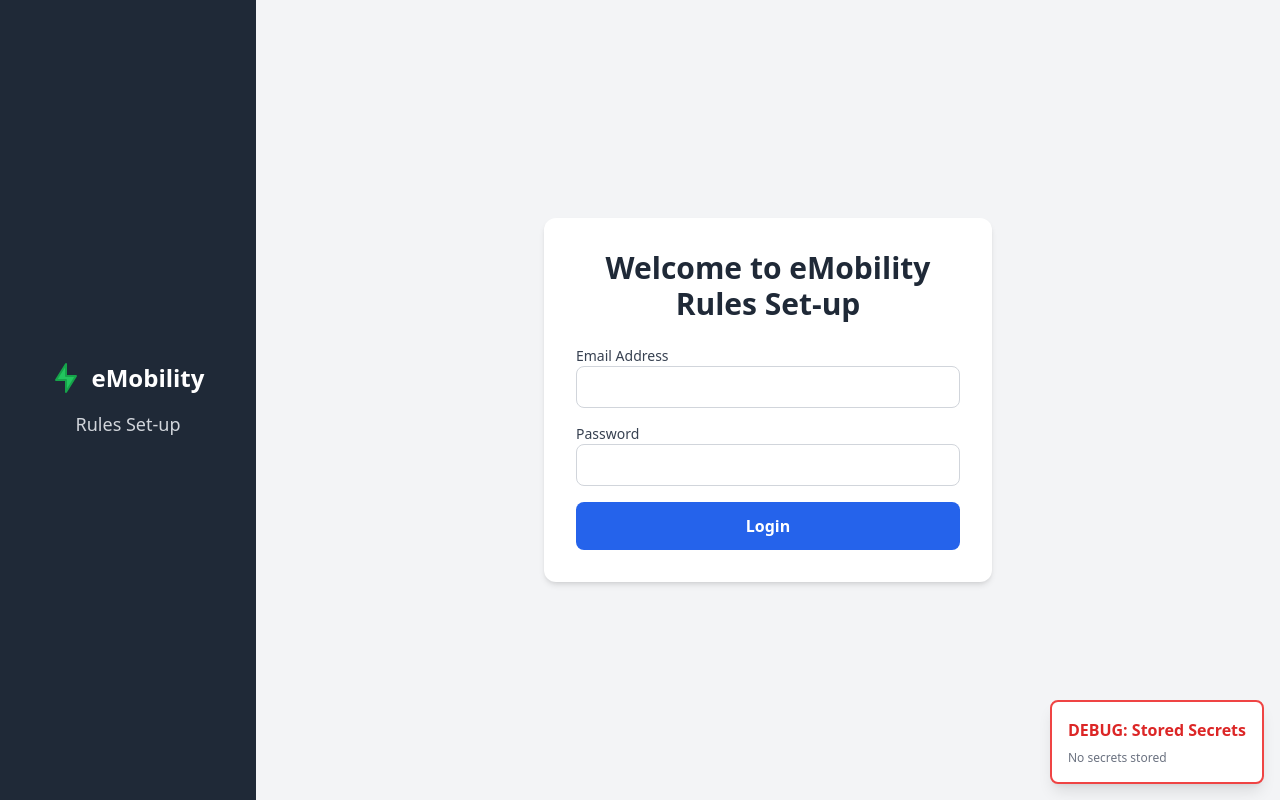
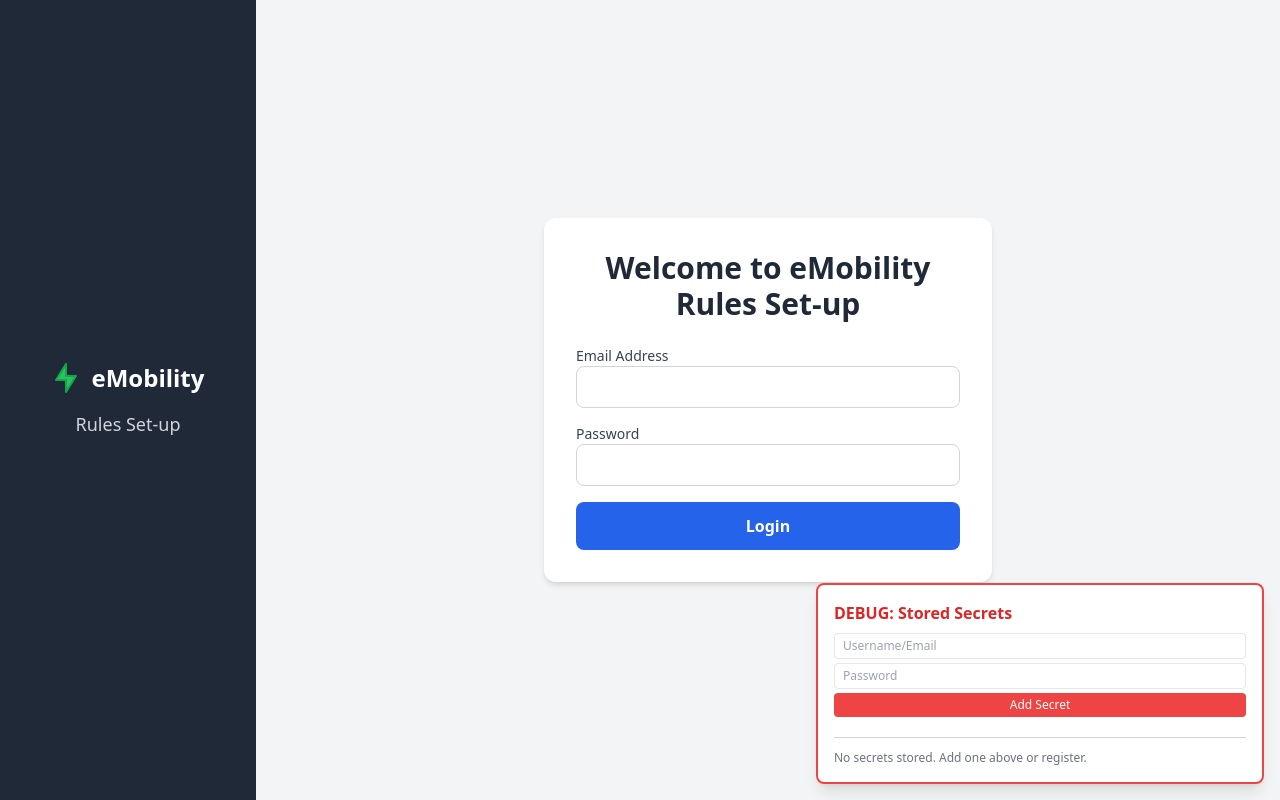
Before and after one commit to Markopolo-free/AppliedOptix, a React (Vite) app: page / in a window 1280 px wide. Built offline with nearby package versions, Linux system fonts and the light colour scheme.

Commit message:
feat: enhance debug component to manually add secrets

```diff
--- a/components/DebugSecrets.tsx
+++ b/components/DebugSecrets.tsx
@@ -2,21 +2,61 @@
 // Remove this file in production
 
 import React, { useState, useEffect } from 'react';
-import { getSecrets } from './secretsService';
+import { getSecrets, saveSecret } from './secretsService';
 
 const DebugSecrets: React.FC = () => {
   const [secrets, setSecrets] = useState<any[]>([]);
+  const [username, setUsername] = useState('');
+  const [password, setPassword] = useState('');
+
+  const refreshSecrets = () => {
+    setSecrets(getSecrets());
+  };
 
   useEffect(() => {
-    setSecrets(getSecrets());
+    refreshSecrets();
   }, []);
+
+  const handleAddSecret = (e: React.FormEvent) => {
+    e.preventDefault();
+    if (username && password) {
+      saveSecret({ username, password });
+      setUsername('');
+      setPassword('');
+      refreshSecrets();
+    }
+  };
 
   return (
     <div className="fixed bottom-4 right-4 bg-white border-2 border-red-500 p-4 rounded-lg shadow-lg max-w-md z-50">
       <h3 className="font-bold text-red-600 mb-2">DEBUG: Stored Secrets</h3>
+
+      {/* Add Secret Form */}
+      <form onSubmit={handleAddSecret} className="mb-3 pb-3 border-b border-gray-300">
+        <div className="text-xs mb-2">
+          <input
+            type="text"
+            placeholder="Username/Email"
+            value={username}
+            onChange={e => setUsername(e.target.value)}
+            className="w-full px-2 py-1 border rounded mb-1"
+          />
+          <input
+            type="text"
+            placeholder="Password"
+            value={password}
+            onChange={e => setPassword(e.target.value)}
+            className="w-full px-2 py-1 border rounded mb-1"
+          />
+          <button type="submit" className="w-full px-2 py-1 bg-red-500 text-white rounded text-xs">
+            Add Secret
+          </button>
+        </div>
+      </form>
+
       <div className="text-xs max-h-60 overflow-auto">
         {secrets.length === 0 ? (
-          <p className="text-gray-500">No secrets stored</p>
+          <p className="text-gray-500">No secrets stored. Add one above or register.</p>
         ) : (
           <table className="w-full text-left">
             <thead>
```
